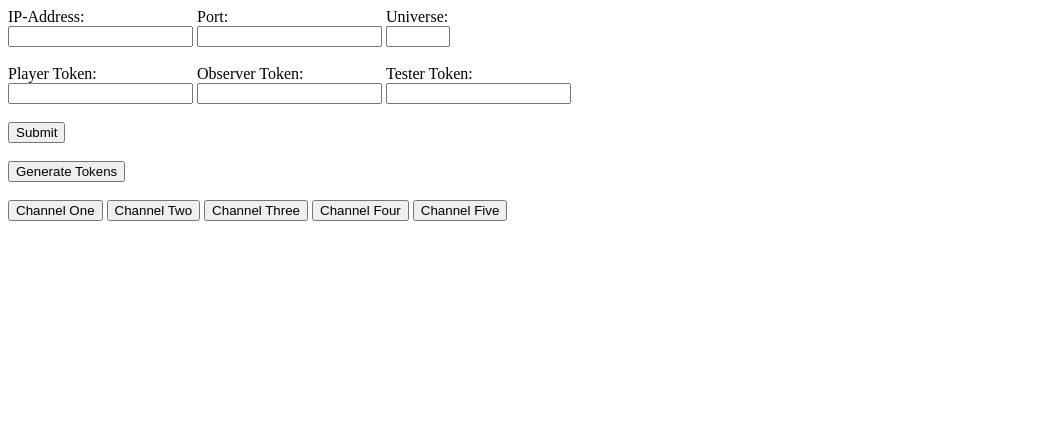
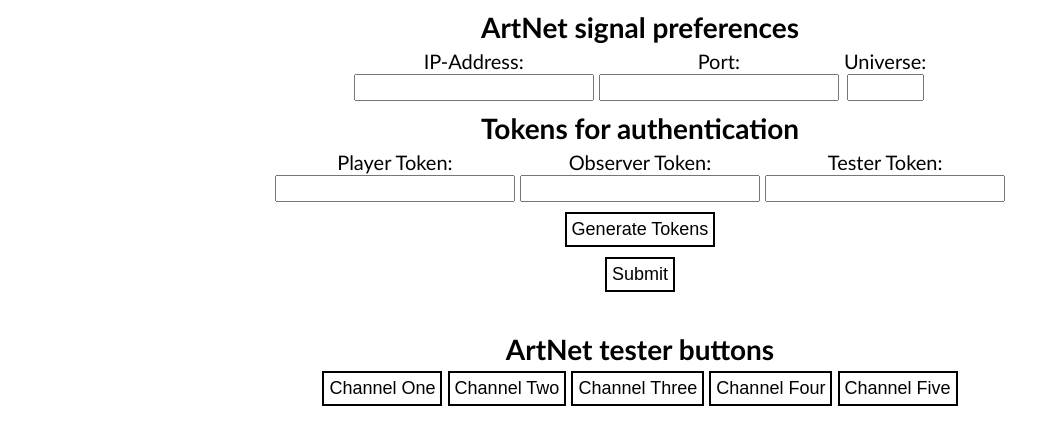
Before and after one commit to f4irline/csgo-artnet, a website: page public/index.html in a window 1280 px wide. Shown: the whole page, without its empty margins (0-1060 px from the left). Drawn offline with nearby package versions, Linux system fonts and the light colour scheme; no server answers.

Commit message:
Add some classes to HTML and some very basic styling

```diff
--- a/public/index.html
+++ b/public/index.html
@@ -8,6 +8,7 @@
   </head>
   <body>
     <form id="config" onsubmit="return validate()">
+      <h2>ArtNet signal preferences</h2>
       <div class="wrapper">
         <div class="input">
           IP-Address:<br>
@@ -22,7 +23,7 @@
           <input type="number" name="universe" id="uni" min="1" max="256">
         </div>
       </div>
-      <br>
+      <h2>Tokens for authentication</h2>
       <div class="wrapper">
         <div class="input">
           Player Token:<br>
@@ -37,17 +38,14 @@
             <input type="text" name="testerauth" id ="testertoken"><br>
         </div>
       </div>
-      <br>
+      <button type="button" id="tokenGenerator" class="button">Generate Tokens</button>
       <div class="wrapper">
         <div class="input">
-          <input type="submit">
+          <button type="submit" class="button">Submit</button>
         </div>
       </div>
     </form>
-    <br>
-    <button id="tokenGenerator">Generate Tokens</button>
-    <br>
-    <br>
+    <h2>ArtNet tester buttons</h2>
     <button id="1" class="button">Channel One</button>
     <button id="2" class="button">Channel Two</button>
     <button id="3" class="button">Channel Three</button>
--- a/public/style.css
+++ b/public/style.css
@@ -1,3 +1,57 @@
+body {
+    font-family: 'Gill Sans', 'Gill Sans MT', Calibri, 'Trebuchet MS', sans-serif;
+    font-size: 20px;
+    text-align: center;
+}
+
+form {
+    margin-bottom: 30px;
+}
+
+h2 {
+    font-size: 28px;
+    margin-bottom: 5px;
+    margin-top: 10px;
+}
+
+input {
+    font-size: 18px;
+}
+
+.button {
+    margin-bottom: 10px;
+    font-size: 18px;
+    border: 2px solid black;
+    background-color: #ffffff;
+    padding: 5px;
+    transition: 0.2s ease;
+}
+
+.button:focus {
+    outline: 0;
+}
+
+.button:hover {
+    transform: scale(0.95);
+}
+
+.button:active {
+    background-color: #999999;
+}
+
 .input {
     display: inline-block;
 }
+.wrapper {
+    margin-bottom: 10px;
+}
+
+@media only screen and (max-width: 700px) {
+    .input {
+        display: block;
+    }
+    .button {
+        display: block;
+        margin: 10px auto;
+    }
+}
```
